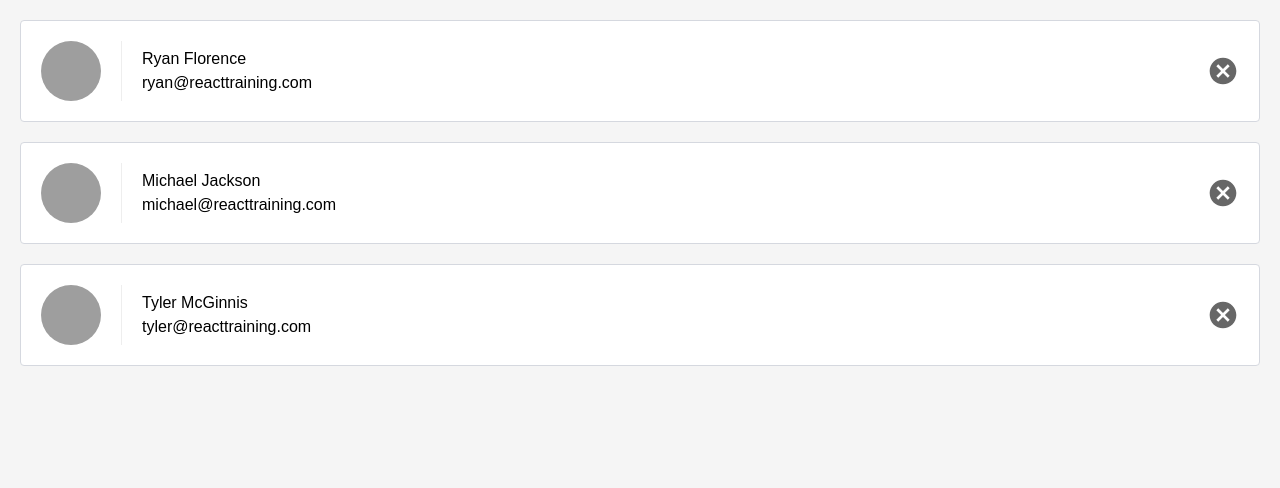
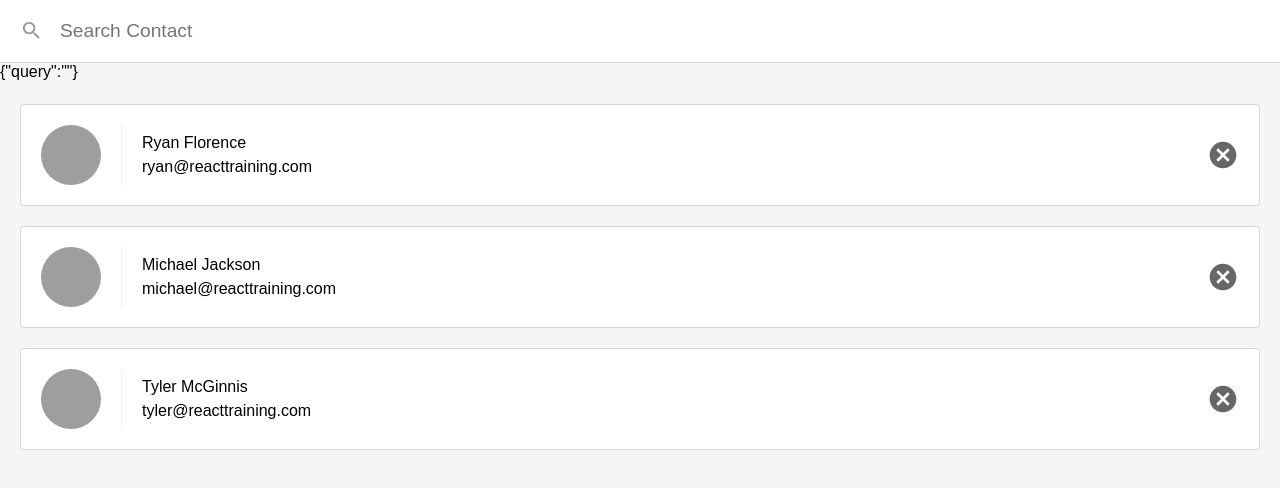
Before and after one commit to hsjung22/udacity_react_contacts, a React (Create React App) app: page / in a window 1280 px wide. Shown: the top 488 px of the page. Built offline with nearby package versions, Linux system fonts and the light colour scheme.

Commit message:
feat: Change ListContact to Functional Component

```diff
--- a/src/ListContacts.js
+++ b/src/ListContacts.js
@@ -1,9 +1,36 @@
-import React from 'react';
+import React, { Component } from 'react';
 import PropTypes from 'prop-types';
 
-const ListContacts = (props) => (
+class ListContacts extends Component {
+  static propTypes = {
+    contacts: PropTypes.array.isRequired,
+    onDeleteContact: PropTypes.func.isRequired
+  }
+
+  state = {
+    query: ''
+  }
+
+  updateQuery = (query) => {
+    this.setState({ query: query.trim() })
+  }
+
+
+  render() {
+    return (
+      <div className="list-contacts">
+        {JSON.stringify(this.state)}
+        <div className="list-contacts-top">
+          <input
+            className="search-contacts"
+            type="text"
+            placeholder="Search Contact"
+            value={this.state.query}
+            onChange={(e) => this.updateQuery(e.target.value)}
+          />
+        </div>
         <ol className="contact-list">
-    {props.contacts.map((contact) =>
+          {this.props.contacts.map((contact) =>
             <li key={contact.id} className="contact-list-item">
               <div className="contact-avatar" style={{
                 backgroundImage: `url(${contact.avatarURL})`
@@ -14,18 +41,17 @@
               </div>
               <button
                 className="contact-remove"
-          onClick={() => props.onDeleteContact(contact)}
+                onClick={() => this.props.onDeleteContact(contact)}
               >
                 Remove
               </button>
             </li>
           )}
         </ol>
-);
+      </div>
 
-ListContacts.propTypes = {
-  contacts: PropTypes.array.isRequired,
-  onDeleteContact: PropTypes.func.isRequired
+    )
+  }
 }
 
 
```
Lines whose indentation alone changed are shown as unchanged.
